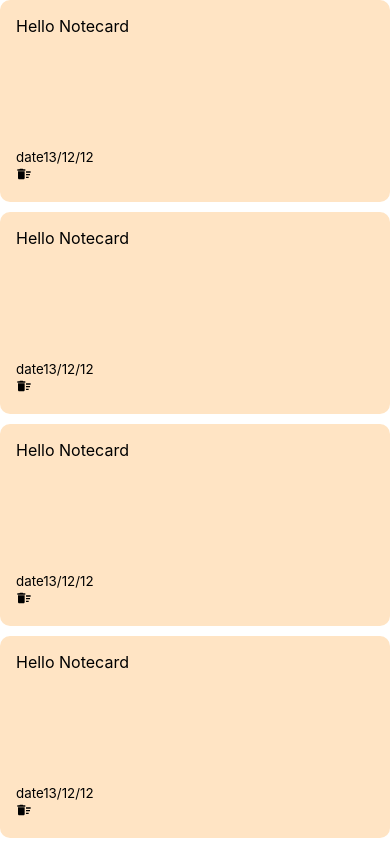
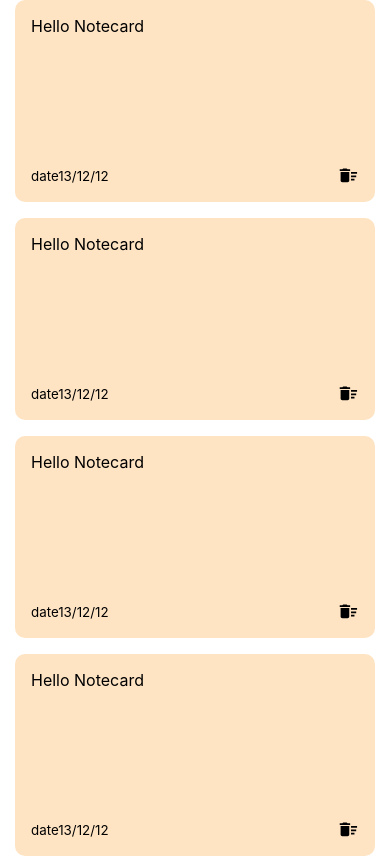
Before and after one commit to Akshay116/NoticeBoad, a React (Create React App) app: page / in a window 390 px wide. Built offline with nearby package versions, Linux system fonts and the light colour scheme.

Commit message:
added responsiveness to noesList

```diff
--- a/src/components/Note.js
+++ b/src/components/Note.js
@@ -7,9 +7,9 @@ const Note = ( ) =>{
              <span>Hello Notecard </span>
                  <div className="note-footer">
                    <small>date13/12/12</small>
-                    <div className='delete-btn'>
-                      <MdDeleteSweep />
-                      </div>
+
+                      <MdDeleteSweep className='delete-icon' size='1.3em' />
+
 
                   </div>
            </div>
--- a/src/index.css
+++ b/src/index.css
@@ -11,11 +11,23 @@ code {
   font-family: source-code-pro, Menlo, Monaco, Consolas, 'Courier New',
     monospace;
 }
+.container{
+max-width: 960px;
+margin-right: auto;
+margin-left:auto;
+padding-right: 15px;
+padding-left:15px;
 
 
+}
+.notes-list{
+  display: grid;
+  grid-gap: 1rem;
+  grid-template-columns:repeat(auto-fit,minmax(250px,1fr));/* grid of size try 4 (autofit)&& minmax for autofit*/
+}
 .note{
   background-color: bisque;
-  margin-bottom: 10px;
+
   border-radius: 10px;
   padding: 1rem;
   min-height: 170px;
@@ -23,3 +35,8 @@ code {
   flex-direction: column;
   justify-content: space-between;
 }
+.note-footer{
+  display:flex;
+  align-items: center;
+  justify-content: space-between;
+}
```
